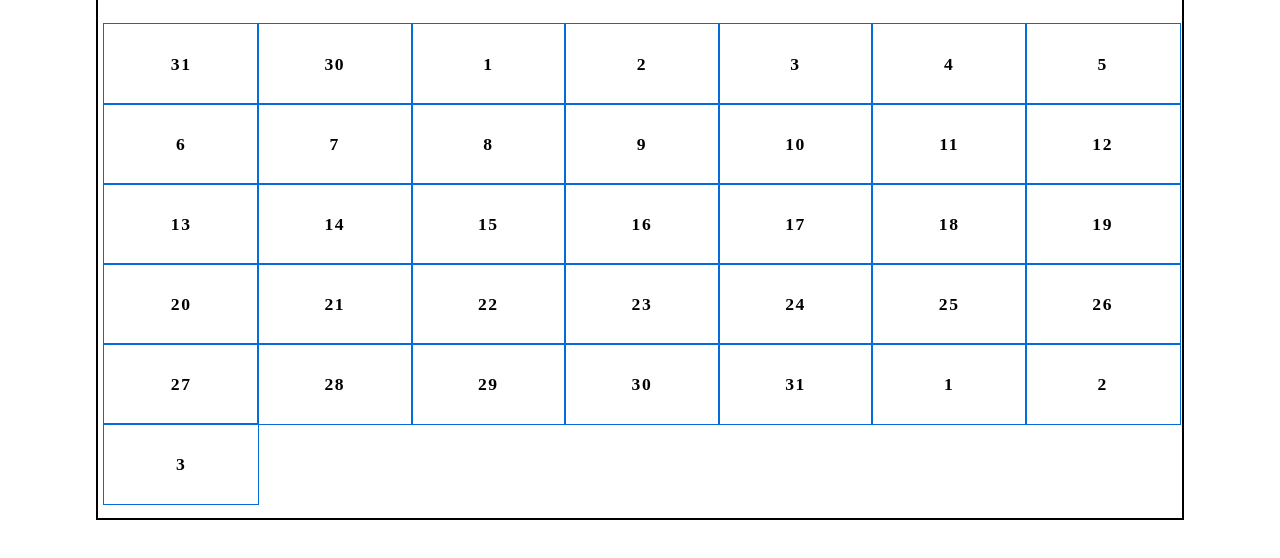
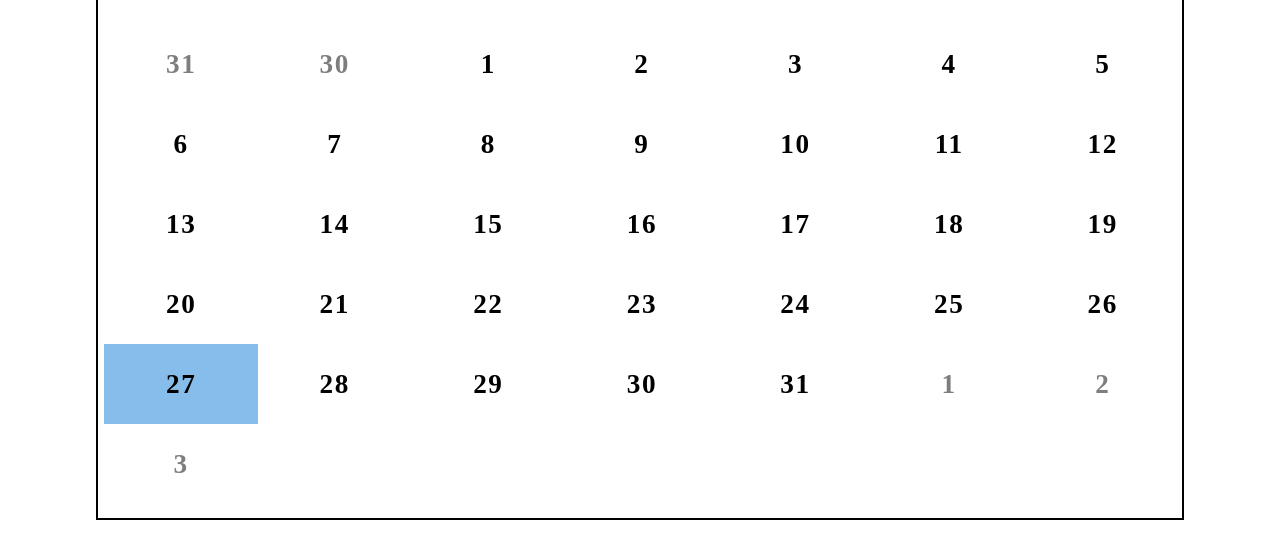
Before and after one commit to murai1998/Calender-JS, a plain HTML site: page index.html in a window 1280 px wide. Shown: the part 220-778 px from the top of the page. Drawn offline with Linux system fonts and the light colour scheme.

Commit message:
calendar-styling-done

```diff
--- a/index.html
+++ b/index.html
@@ -59,7 +59,7 @@
                 <div>24</div>
                 <div>25</div>
                 <div>26</div>
-                <div>27</div>
+                <div class='today'>27</div>
                 <div>28</div>
                 <div>29</div>
                 <div>30</div>
--- a/style.css
+++ b/style.css
@@ -72,7 +72,13 @@
   justify-content: center;
   align-items: center;
   height: 2rem;
-  outline: 1px solid #036cdb;
+  /* outline: 1px solid #036cdb; */
+  transition: background-color 0.2s;
+}
+.days div:hover:not(.today) {
+  background-color: white;
+  cursor: pointer;
+  border: 0.2rem solid lightgrey;
 }
 @media (min-width: 700px) {
   .weekdays div {
@@ -90,5 +96,13 @@
   }
   .days div {
     height: 5rem;
+    font-size: 1.7rem;
   }
 }
+.prev-date,
+.next-date {
+  opacity: 0.5;
+}
+.today {
+  background: rgb(134, 189, 235);
+}
```
